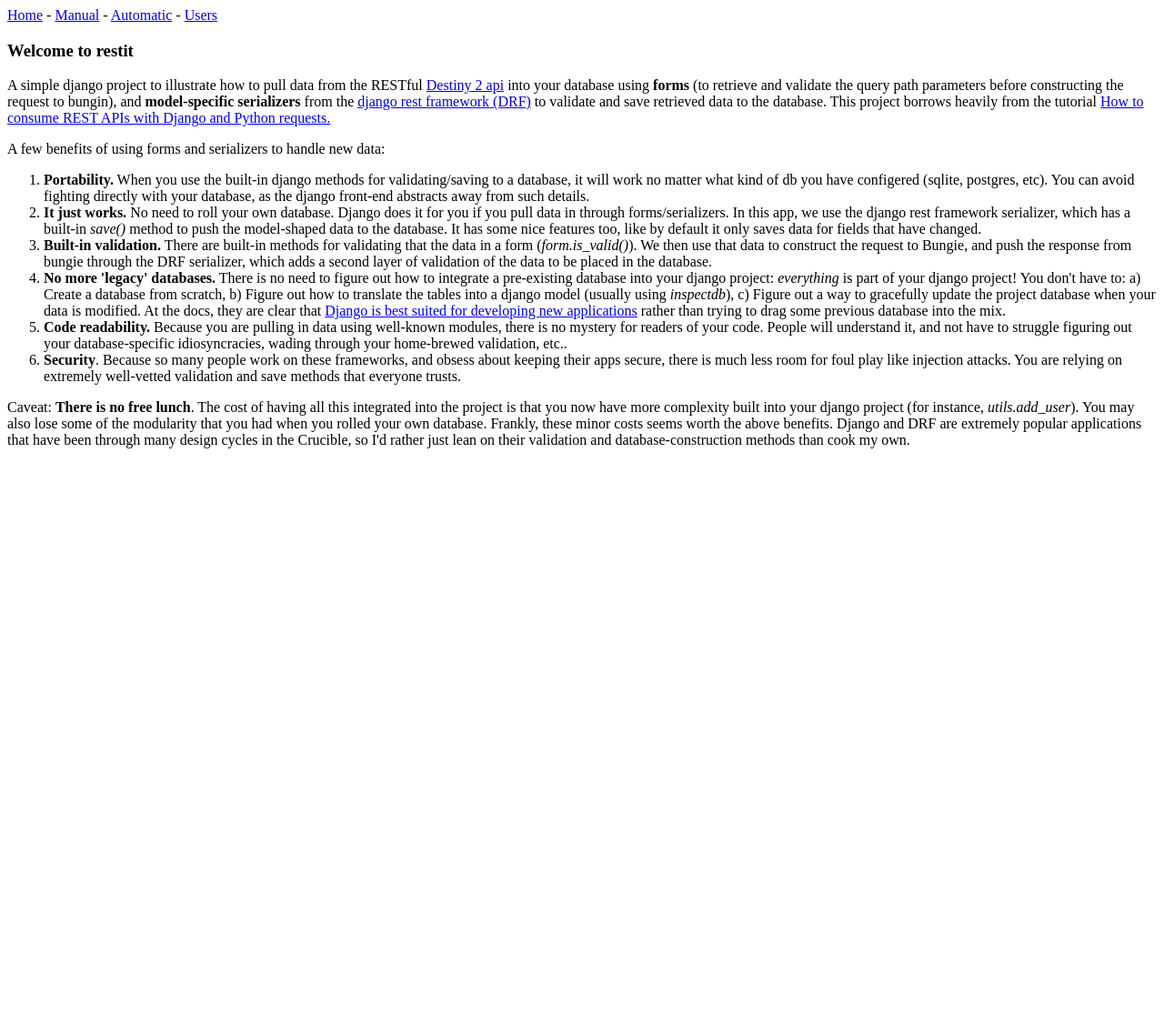
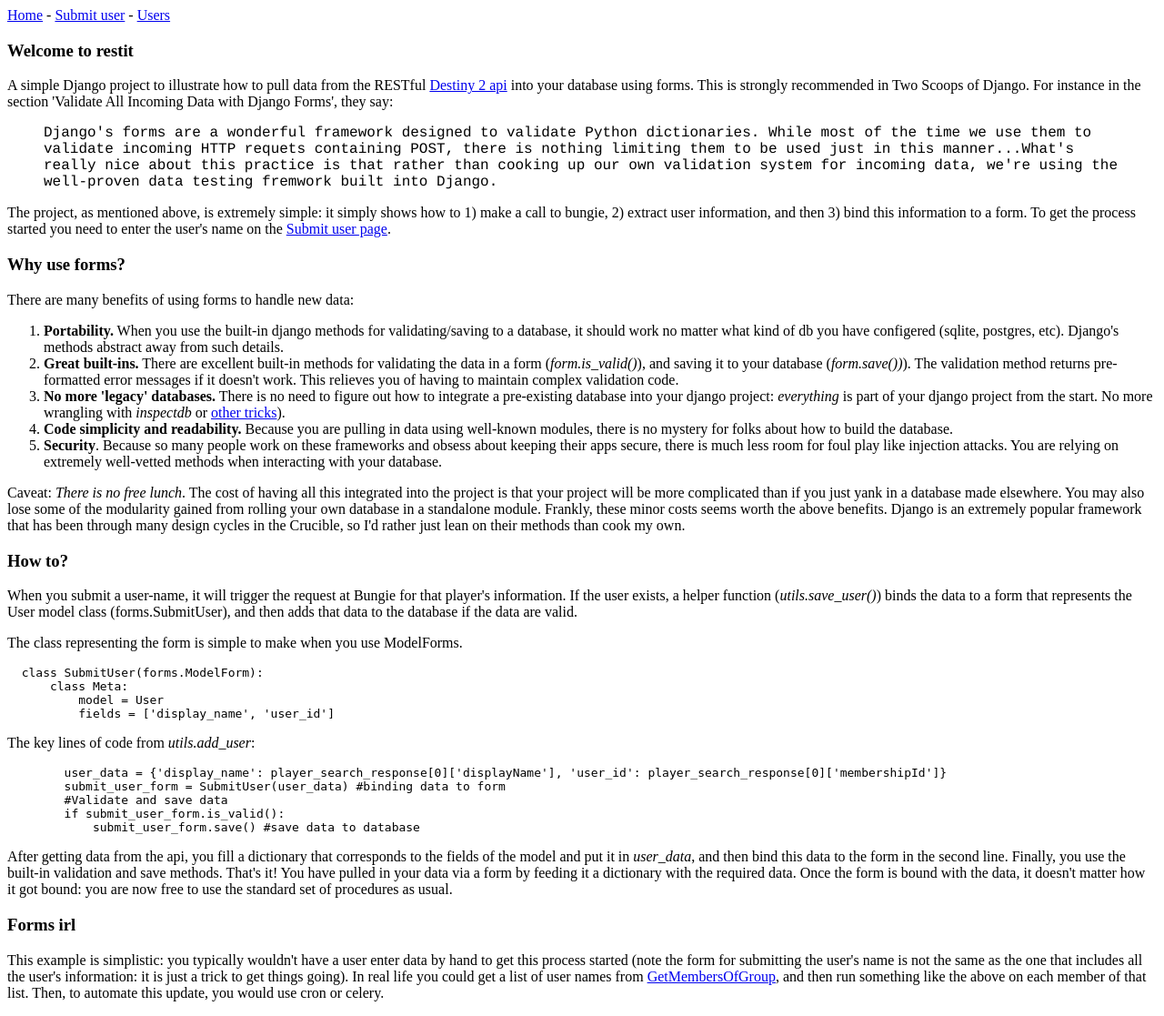
Before and after one commit to cortical-iv/restit, a Django app: page / in a window 1280 px wide. Shown: the whole page at 91% size. Before the commit the page ends 493 px from the top, so only its background shows below. Run offline with Django 3.2, Linux system fonts and the light colour scheme; parts of the project's set-up code (start-up, migrations or seed data) failed here and were passed over.

Commit message:
Drastically simplified. Removed DRF serializer overkill. All is forms.

```diff
--- a/d2_api/templates/d2_api/base.html
+++ b/d2_api/templates/d2_api/base.html
@@ -1,14 +1,14 @@
 <html>
   <head>
-    <title></title>
+    <title>Restit</title>
   </head>
-</html>
 
 <p>
   <a href ="{% url 'd2_api:index' %}">Home</a> -
-  <a href ="{% url 'd2_api:manual' %}">Manual</a> -
-  <a href ="{% url 'd2_api:automatic' %}">Automatic</a> -
+  <a href ="{% url 'd2_api:submit' %}">Submit user</a> -
   <a href ="{% url 'd2_api:users' %}">Users</a>
 </p>
 
 {% block content %}{% endblock content %}
+
+</html>
--- a/d2_api/templates/d2_api/index.html
+++ b/d2_api/templates/d2_api/index.html
@@ -4,29 +4,74 @@
 
   <h3>Welcome to restit</h3>
   <p>
-    A simple django project to illustrate how to pull data from the RESTful <a href = "https://github.com/Bungie-net/api">Destiny 2 api</a> into your database using <b>forms</b> (to retrieve and validate the query path parameters before constructing the request to bungin), and  <b>model-specific serializers</b> from the <a href = "http://www.django-rest-framework.org/">django rest framework (DRF)</a> to validate and save retrieved data to the database. This project borrows heavily from the tutorial <a href = "https://ultimatedjango.com/blog/how-to-consume-rest-apis-with-django-python-reques/">How to consume REST APIs with Django and Python requests.</a>
-    </p>
+    A simple Django project to illustrate how to pull data from the RESTful <a href = "https://github.com/Bungie-net/api">Destiny 2 api</a> into your database using forms. This is strongly recommended in Two Scoops of Django. For instance in the section 'Validate All Incoming Data with Django Forms', they say:
+  </p>
+
+      <blockquote style="font-family: Courier, Monaco, monospace, sans-serif;">
+        Django's forms are a wonderful framework designed to validate Python dictionaries. While most of the time we use them to validate incoming HTTP requets containing POST, there is nothing limiting them to be used just in this manner...What's really nice about this practice is that rather than cooking up our own validation system for incoming data, we're using the well-proven data testing fremwork built into Django.
+    </blockquote>
+
+  <p>
+    The project, as mentioned above, is extremely simple: it simply shows how to 1) make a call to bungie, 2) extract user information, and then 3) bind this information to a form. To get the process started you need to enter the user's name on the <a href = "{% url 'd2_api:submit' %}">Submit user page</a>.
+  </p>
 
 
-  <p>A few benefits of using forms and serializers to handle new data:
+  <h3>Why use forms?</h3>
+  <p>
+   There are many benefits of using forms to handle new data:
+  </p>
     <ol>
-        <li><b>Portability.</b> When you use the built-in django methods for validating/saving to a database, it will work no matter what kind of db you have configered (sqlite, postgres, etc). You can avoid fighting directly with your database, as the django front-end abstracts away from such details.</li>
+        <li><b>Portability.</b> When you use the built-in django methods for validating/saving to a database, it should work no matter what kind of db you have configered (sqlite, postgres, etc). Django's methods abstract away from such details.</li>
 
-        <li><b>It just works.</b> No need to roll your own database. Django does it for you if you pull data in through forms/serializers. In this app, we use the django rest framework serializer, which has a built-in <i>save()</i> method to push the model-shaped data to the database. It has some nice features too, like by default it only saves data for fields that have changed.</li>
+        <li><b>Great built-ins.</b> There are excellent built-in methods for validating the data in a form (<i>form.is_valid()</i>), and saving it to your database (<i>form.save())</i>). The validation method returns pre-formatted error messages if it doesn't work. This relieves you of having to maintain complex validation code.</li>
 
-        <li><b>Built-in validation.</b> There are built-in methods for validating that the data in a form (<i>form.is_valid()</i>). We then use that data to construct the request to Bungie, and push the response from bungie through the DRF serializer, which adds a second layer of validation of the data to be placed in the database.</li>
+        <li><b>No more 'legacy' databases.</b> There is no need to figure out how to integrate a pre-existing database into your django project: <i>everything</i> is part of your django project from the start. No more wrangling with <i>inspectdb</i> or <a href = "https://docs.djangoproject.com/en/1.11/howto/legacy-databases/">other tricks</a>).
 
-        <li><b>No more 'legacy' databases.</b> There is no need to figure out how to integrate a pre-existing database into your django project: <i>everything</i> is part of your django project! You don't have to: a) Create a database from scratch, b) Figure out how to translate the tables into a django model (usually using <i>inspectdb</i>), c) Figure out a way to gracefully update the project database when your data is modified. At the docs, they are clear that <a href = "https://docs.djangoproject.com/en/1.11/howto/legacy-databases/">Django is best suited for developing new applications</a> rather than trying to drag some previous database into the mix. </li>
+        <li><b>Code simplicity and readability.</b> Because you are pulling in data using well-known modules, there is no mystery for folks about how to build the database.</li>
 
-        <li><b>Code readability.</b> Because you are pulling in data using well-known modules, there is no mystery for readers of your code. People will understand it, and not have to struggle figuring out your database-specific idiosyncracies, wading through your home-brewed validation, etc.. </li>
-
-        <li><b>Security</b>. Because so many people work on these frameworks, and obsess about keeping their apps secure, there is much less room for foul play like injection attacks. You are relying on extremely well-vetted validation and save methods that everyone trusts. </li>
+        <li><b>Security</b>. Because so many people work on these frameworks and obsess about keeping their apps secure, there is much less room for foul play like injection attacks. You are relying on extremely well-vetted methods when interacting with your database.</li>
     </ol>
 
-    <p>Caveat: <b>There is no free lunch</b>. The cost of having all this integrated into the project is that you now have more complexity built into your django project (for instance, <i>utils.add_user</i>). You may also lose some of the modularity that you had when you rolled your own database. Frankly, these minor costs seems worth the above benefits. Django and DRF are extremely popular applications that have been through many design cycles in the Crucible, so I'd rather just lean on their validation and database-construction methods than cook my own.</p>
-
+    <p>
+    Caveat: <i>There is no free lunch</i>. The cost of having all this integrated into the project is that your project will be more complicated than if you just yank in a database made elsewhere. You may also lose some of the modularity gained from rolling your own database in a standalone module. Frankly, these minor costs seems worth the above benefits. Django is an extremely popular framework that has been through many design cycles in the Crucible, so I'd rather just lean on their  methods than cook my own.
   </p>
 
+<h3>How to?</h3>
+<p>
+  When you submit a user-name, it will trigger the request at Bungie for that player's information. If the user exists, a helper function (<i>utils.save_user()</i>)  binds the data to a form that represents the User model class (forms.SubmitUser), and then adds that data to the database if the data are valid.
+</p>
+
+<p>
+  The class representing the form is simple to make when you use ModelForms.
+</p>
+
+<pre>
+  class SubmitUser(forms.ModelForm):
+      class Meta:
+          model = User
+          fields = ['display_name', 'user_id']
+</pre>
+
+<p>
+  The key lines of code from <i>utils.add_user</i>:
+</p>
+
+<pre>
+        user_data = {'display_name': player_search_response[0]['displayName'], 'user_id': player_search_response[0]['membershipId']}
+        submit_user_form = SubmitUser(user_data) #binding data to form
+        #Validate and save data
+        if submit_user_form.is_valid():
+            submit_user_form.save() #save data to database
+</pre>
+
+<p>
+  After getting data from the api, you fill a dictionary that corresponds to the fields of the model and put it in <i>user_data</i>, and then bind this data to the form in the second line. Finally, you use the built-in validation and save methods. That's it! You have pulled in your data via a form by feeding it a dictionary with the required data. Once the form is bound with the data, it doesn't matter how it got bound: you are now free to use the standard set of procedures as usual.
+</p>
+
+<h3>Forms irl</h3>
+<p>
+  This example is simplistic: you typically wouldn't have a user enter data by hand to get this process started (note the form for submitting the user's name is not the same as the one that includes all the user's information: it is just a trick to get things going). In real life you could get a list of user names from <a href = "https://bungie-net.github.io/multi/operation_get_GroupV2-GetMembersOfGroup.html">GetMembersOfGroup</a>, and then run something like the above on each member of that list. Then, to automate this update, you would use cron or celery.
+</p>
 
 
 
--- a/d2_api/urls.py
+++ b/d2_api/urls.py
@@ -9,8 +9,9 @@ from . import views
 urlpatterns = [
     #Home page
     url(r'^$', views.index, name = "index"), #views.save_user, name = 'index'),
+    #Page to submit a user name
+    url(r'^submit/$', views.submit, name = "submit"),
+    #Display the users
     url(r'^users/$', views.users, name = "users"),
-    url(r'^automatic/$', views.automatic, name = "automatic"),
-    url(r'^manual/$', views.manual, name = "manual"),
 
     ]
--- a/d2_api/views.py
+++ b/d2_api/views.py
@@ -2,7 +2,7 @@ from django.shortcuts import render
 from django.http import HttpResponseRedirect
 from django.core.urlresolvers import reverse
 
-from .forms import SubmitUser
+from .forms import SubmitUserName
 from .models import User
 
 #import utils  #I have no idea why this doesn't work
@@ -13,35 +13,24 @@ def index(request):
     return render(request, 'd2_api/index.html')
 
 
-def manual(request):
+def submit(request):
     """User will manually fill out form and submit data."""
     if request.method == 'POST':
-        save_user_form = SubmitUser(request.POST)
-        save_outcome = add_user(save_user_form)
-        print(save_outcome['message'])
-        if save_outcome['flag'] == 1:
-            return HttpResponseRedirect(reverse('d2_api:manual'))
-        #if you want to go back to blank form, uncomment the following:
-        #else:
-            #save_user_form = SubmitUser()
+        submit_name_form = SubmitUserName(request.POST)
+        #do validation here not in add_user!
+        if submit_name_form.is_valid():
+            user_name = submit_name_form.cleaned_data['user_name']
+            save_outcome = add_user(user_name)
+            print(save_outcome['message'])
+            if save_outcome['flag'] == 1:
+                return HttpResponseRedirect(reverse('d2_api:submit'))
+        else:  #not valid
+            msg = "No valid data in submit_name_form. error: {0}".format(submit_name_form.errors)
+            print(msg)
     else:  #if GET request just show empty form
-        save_user_form = SubmitUser()
+        submit_name_form = SubmitUserName()
 
-    return render(request, 'd2_api/manual.html', {'save_user_form': save_user_form})
-
-
-def automatic(request):
-    """Add multiple users without user having to enter user name into form field."""
-    if request.method == 'POST':
-        display_names = ['cortical_iv', 'stinky', 'MuricanCheese', 'nujamint', 'bobbyMcGet', 'vex', 'bubble']
-        for name in display_names:
-            automatic_data ={'display_name': name}
-            save_user_form = SubmitUser(automatic_data)
-            save_outcome = add_user(save_user_form)
-            print(save_outcome['message'])
-        return HttpResponseRedirect(reverse('d2_api:index'))
-
-    return render(request, 'd2_api/automatic.html')  #if get request
+    return render(request, 'd2_api/submit.html', {'submit_name_form': submit_name_form})
 
 
 def users(request):
@@ -49,3 +38,15 @@ def users(request):
     users = User.objects.order_by('display_name')
     context = {'users': users}
     return render(request, 'd2_api/users.html', context)
+
+
+#def automatic(request):
+#    """Add multiple users without user having to enter user name into form field."""
+#    if request.method == 'POST':
+#        user_names = ['cortical_iv', 'stinky', 'MuricanCheese', 'nujamint', 'bobbyMcGet', 'vex', 'bubble']
+#        for user_name in user_names:
+#            save_outcome = add_user(user_name)
+#            print(save_outcome['message'])
+#        return HttpResponseRedirect(reverse('d2_api:index'))
+#
+#    return render(request, 'd2_api/automatic.html')  #if get request
```
Also changed, not shown: d2_api/forms.py (+7 -2 lines), d2_api/models.py (+5 -2 lines), d2_api/serializer.py (deleted, +0 -13 lines), d2_api/templates/d2_api/automatic.html (deleted, +0 -18 lines), d2_api/templates/d2_api/manual.html (deleted, +0 -15 lines), d2_api/templates/d2_api/programmatic.html (deleted, +0 -16 lines), d2_api/templates/d2_api/submit.html (added, +15 -0 lines), d2_api/utils.py (+31 -34 lines), d2_api/migrations/0002_auto_20171121_1337.py (added), d2_api/migrations/0003_auto_20171123_1726.py (added), readme.md.
